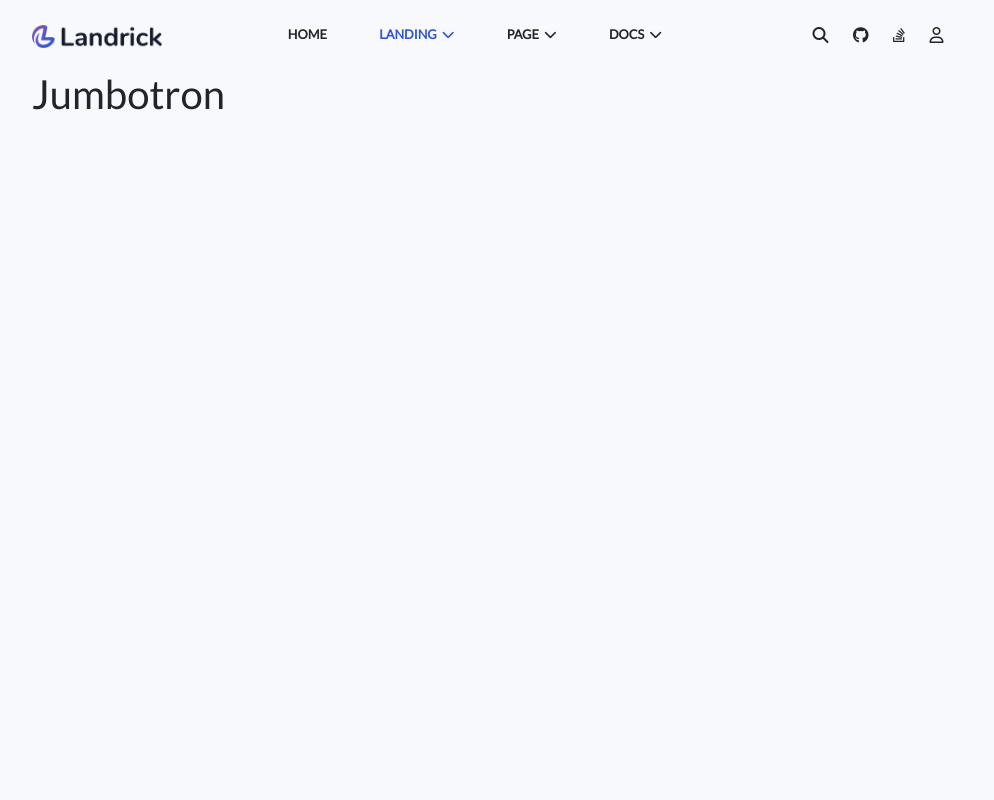
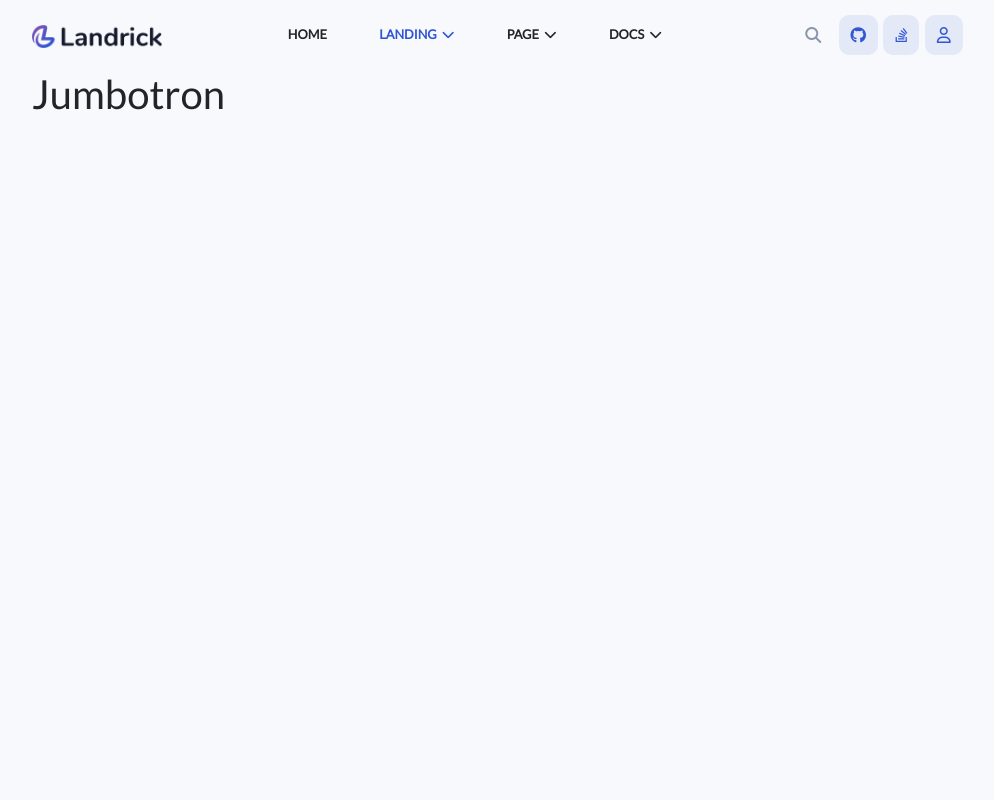
Before and after one commit to LucaFabbozzo/proj-html-vuejs, a Vue app: page / in a window 1280 px wide. Shown: the top 800 px of the page, without its empty margins (140-1134 px from the left). Built offline with nearby package versions, Linux system fonts and the light colour scheme.

Commit message:
[add] header

```diff
--- a/src/components/AppHeader.vue
+++ b/src/components/AppHeader.vue
@@ -30,10 +30,10 @@
         </ul>
       </nav>
       <div class="icons">
-        <i class="fa-solid fa-magnifying-glass"></i>
-        <i class="fa-brands fa-github"></i>
-        <i class="fa-brands fa-stack-overflow"></i>
-        <i class="fa-regular fa-user"></i>
+        <i class="fa-solid fa-magnifying-glass null"></i>
+        <i class="fa-brands fa-github color"></i>
+        <i class="fa-brands fa-stack-overflow color"></i>
+        <i class="fa-regular fa-user color"></i>
       </div>
     </div>
   </header>
@@ -48,6 +48,7 @@
     color: #2F55D4;
   }
   .logo {
+    cursor: pointer;
     img {
       width: 130px;
     }
@@ -64,6 +65,7 @@
         text-transform: uppercase;
         font-size: 0.8rem;
         font-weight: bold;
+        cursor: pointer;
         i {
           font-size: 0.8rem;
           margin-left: 5px;
@@ -75,6 +77,17 @@
     width: 180px;
     display: flex;
     justify-content: space-evenly;
-  }
+      i.color {
+      padding: 12px;
+      background-color: #E4E9F8;
+      border-radius: 10px;
+      cursor: pointer;
+      color: #3157D5;
+    }
+      i.null {
+        color: #8997AA;
+        padding: 12px;
+      }
+    }
   }
 </style>
```
